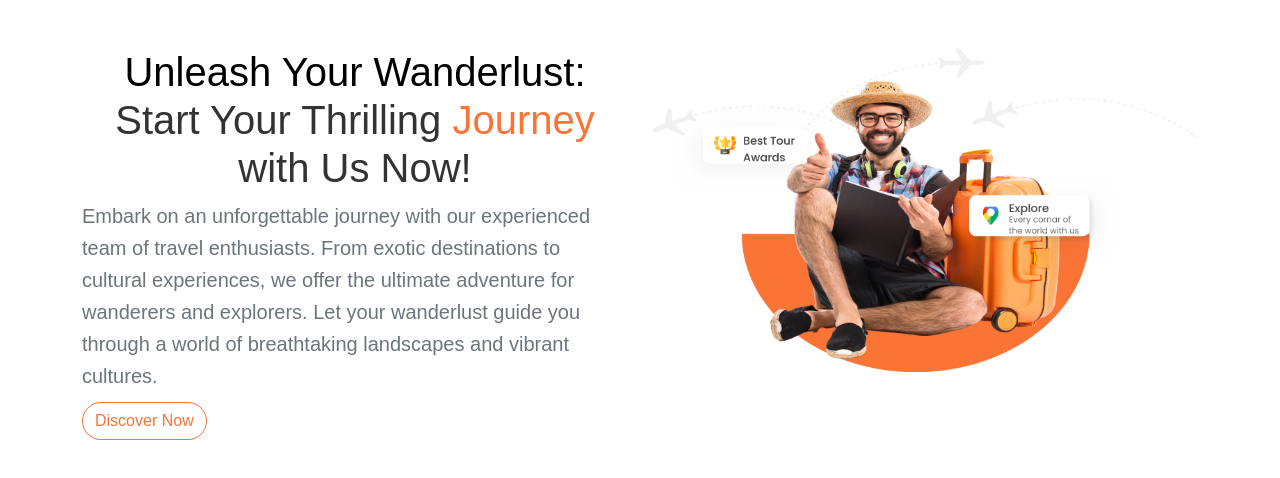
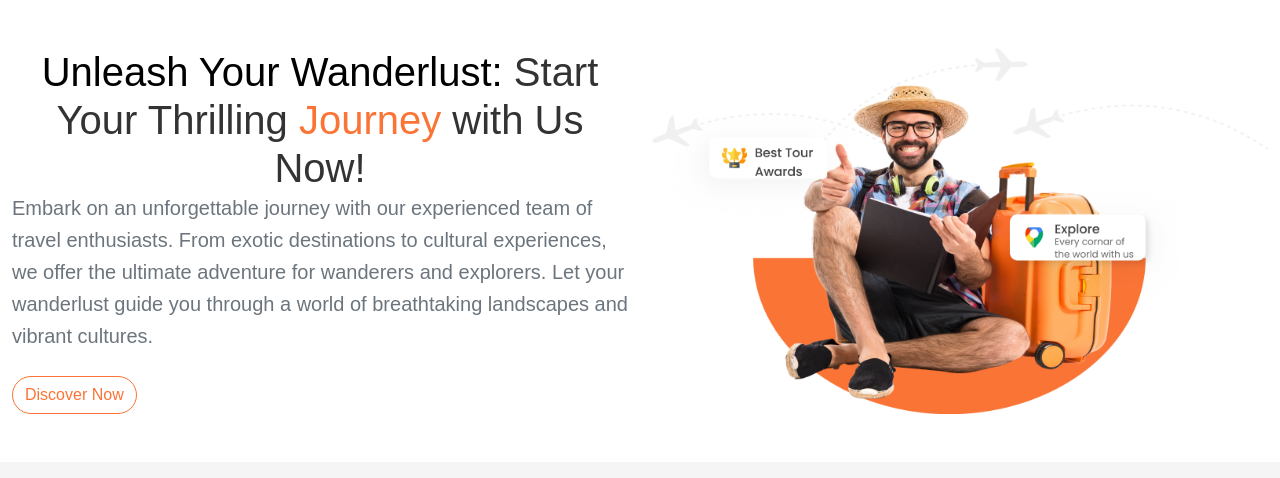
Before and after one commit to WANGAR1/Travel_Frontend, a React (Create React App) app: page / in a window 1280 px wide. Shown: the top 478 px of the page. Built offline with nearby package versions, Linux system fonts and the light colour scheme.

Commit message:
tailwind working

```diff
--- a/package.json
+++ b/package.json
@@ -45,6 +45,7 @@
     "@tailwindcss/forms": "^0.5.4",
     "autoprefixer": "^10.4.14",
     "postcss": "^8.4.27",
-    "tailwindcss": "^3.3.3"
+    "tailwindcss": "^3.3.3",
+    "webpack-cli": "^5.1.4"
   }
 }
--- a/src/components/header/Header.jsx
+++ b/src/components/header/Header.jsx
@@ -1,4 +1,5 @@
 import React, { useState } from 'react';
+import { Link } from 'react-router-dom'; // Step 1: Import Link
 
 const Header = () => {
   const [isMenuOpen, setIsMenuOpen] = useState(false);
@@ -8,7 +9,7 @@ const Header = () => {
   };
 
   return (
-    <div className="bg-gray-100 font-sans w-full min-h-screen m-0">
+    <div className="bg-gray-100 font-sans w-full min-h-auto m-0">
       <div className="bg-white shadow">
         <div className="container mx-auto px-4">
           <div className="flex items-center justify-between py-4">
@@ -23,33 +24,31 @@ const Header = () => {
             </div>
 
             <div className="hidden sm:flex sm:items-center">
-              <a href="#" className="text-gray-800 text-sm font-semibold hover:text-purple-600 mr-4">
+              {/* Step 2: Replace anchor tags with Link components */}
+              <Link to="/about" className="text-gray-800 text-sm font-semibold hover:text-purple-600 mr-4">
                 About
-              </a>
-              <a
-                href="#"
-                className="text-gray-800 text-sm font-semibold hover:text-purple-600 mr-4"
-              >
+              </Link>
+              <Link to="/destination" className="text-gray-800 text-sm font-semibold hover:text-purple-600 mr-4">
                 Destinations
-              </a>
-              <a href="#" className="text-gray-800 text-sm font-semibold hover:text-purple-600 mr-4">
+              </Link>
+              <Link to="/packages" className="text-gray-800 text-sm font-semibold hover:text-purple-600 mr-4">
                 Packages
-              </a>
-              <a href="#" className="text-gray-800 text-sm font-semibold hover:text-purple-600">
+              </Link>
+              <Link to="/experiences" className="text-gray-800 text-sm font-semibold hover:text-purple-600 mr-4">
+                My experiences
+              </Link>
+              <Link to="/contacts" className="text-gray-800 text-sm font-semibold hover:text-purple-600">
                 Contacts
-              </a>
+              </Link>
             </div>
 
             <div className="hidden sm:flex sm:items-center">
-              <a href="#" className="text-gray-800 text-sm font-semibold hover:text-purple-600 mr-4">
+              <Link to="/signup" className="text-gray-800 text-sm font-semibold hover:text-purple-600 mr-4">
                 Sign up
-              </a>
-              <a
-                href="#"
-                className="text-gray-800 text-sm font-semibold border px-4 py-2 rounded-lg hover:text-purple-600 hover:border-purple-600"
-              >
+              </Link>
+              <Link to="/login" className="text-gray-800 text-sm font-semibold border px-4 py-2 rounded-lg hover:text-purple-600 hover:border-purple-600">
                 Login
-              </a>
+              </Link>
             </div>
 
             <div className="sm:hidden cursor-pointer" onClick={toggleMenu}>
@@ -69,28 +68,29 @@ const Header = () => {
             } block sm:hidden bg-white border-t-2 py-2`}
           >
             <div className="flex flex-col">
-              <a href="#" className="text-gray-800 text-sm font-semibold hover:text-purple-600 mb-1">
+              {/* Step 2: Replace anchor tags with Link components */}
+              <Link to="/" className="text-gray-800 text-sm font-semibold hover:text-purple-600 mb-1">
                 About
-              </a>
-              <a href="#" className="text-gray-800 text-sm font-semibold hover:text-purple-600 mb-1">
+              </Link>
+              <Link to="/destination" className="text-gray-800 text-sm font-semibold hover:text-purple-600 mb-1">
                 Destinations
-              </a>
-              <a href="#" className="text-gray-800 text-sm font-semibold hover:text-purple-600 mb-1">
+              </Link>
+              <Link to="/packages" className="text-gray-800 text-sm font-semibold hover:text-purple-600 mb-1">
                 Packages
-              </a>
-              <a href="#" className="text-gray-800 text-sm font-semibold hover:text-purple-600 mb-1">
+              </Link>
+              <Link to="/experiences" className="text-gray-800 text-sm font-semibold hover:text-purple-600 mb-1">
+                My experiences
+              </Link>
+              <Link to="/contacts" className="text-gray-800 text-sm font-semibold hover:text-purple-600 mb-1">
                 Contacts
-              </a>
+              </Link>
               <div className="flex justify-between items-center border-t-2 pt-2">
-                <a href="#" className="text-gray-800 text-sm font-semibold hover:text-purple-600 mr-4">
+                <Link to="/signup" className="text-gray-800 text-sm font-semibold hover:text-purple-600 mr-4">
                   Sign up
-                </a>
-                <a
-                  href="#"
-                  className="text-gray-800 text-sm font-semibold border px-4 py-1 rounded-lg hover:text-purple-600 hover:border-purple-600"
-                >
+                </Link>
+                <Link to="/login" className="text-gray-800 text-sm font-semibold border px-4 py-1 rounded-lg hover:text-purple-600 hover:border-purple-600">
                   Login
-                </a>
+                </Link>
               </div>
             </div>
           </div>
--- a/src/index.js
+++ b/src/index.js
@@ -2,6 +2,7 @@ import React from 'react';
 import ReactDOM from 'react-dom';
 import { BrowserRouter } from 'react-router-dom';
 import App from './App';
+ import "./index.css"
 
 ReactDOM.render(
   <BrowserRouter>
--- a/src/pages/contact/Contact.css
+++ b/src/pages/contact/Contact.css
@@ -32,7 +32,7 @@
   }
 
   .dark:bg-gray-900 {
-    background-color: #1a202c;
+    background-color: #e782fb;
   }
 
   .text-3xl {
@@ -77,7 +77,7 @@
   }
 
   .dark:bg-violet-400 {
-    background-color: #7f9cf5;
+    background-color: #fa7436;
   }
 
   .focus\:outline-none:focus {
--- a/src/pages/travelexperience/TravelExperience.jsx
+++ b/src/pages/travelexperience/TravelExperience.jsx
@@ -18,7 +18,7 @@ const TravelExperience = () => {
               {travelItem.title}
             </h2>
           </div>
-          <p className="dark:text-gray-100">
+          <p className="dark:text-black-100">
             {travelItem.description}
           </p>
         </div>
--- a/tailwind.config.js
+++ b/tailwind.config.js
@@ -11,7 +11,5 @@ module.exports = {
   theme: {
     extend: {},
   },
-  plugins: [
-    require('@tailwindcss/forms')
-  ],
+  plugins: [],
 }
```
Also changed, not shown: src/pages/travelexperience/TravelExperience.css (+0 -14 lines), 1 other file (tests, documents, lock files or other folders).
